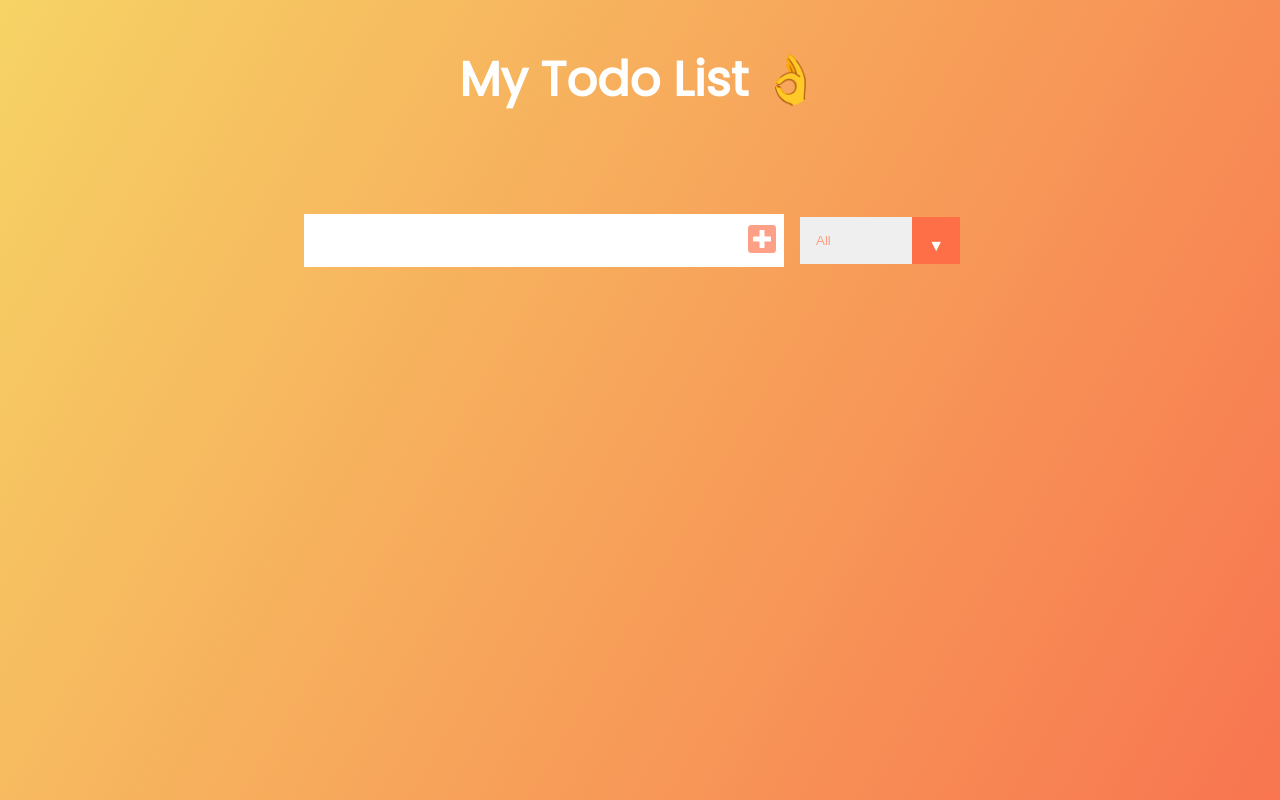
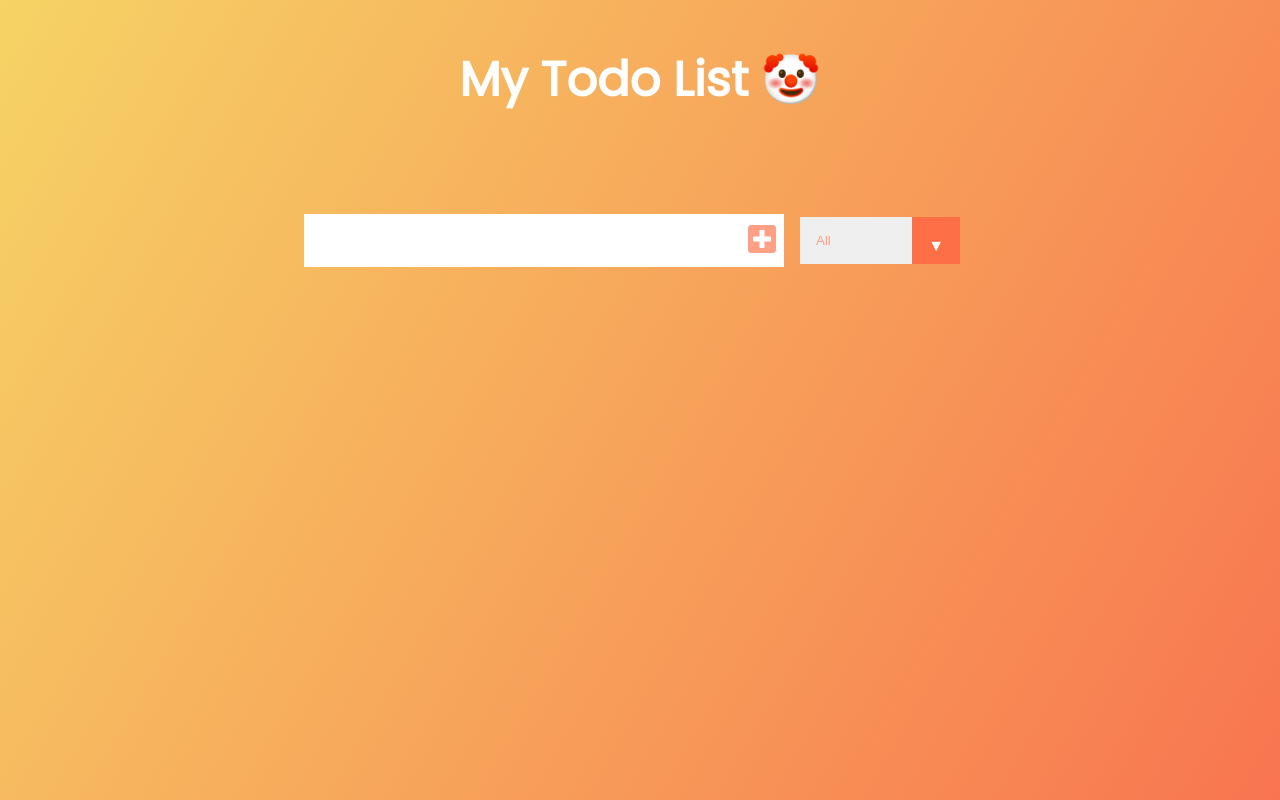
Before and after one commit to rmotafreitas/Todo-List-with-Javascript, a plain HTML site: page index.html in a window 1280 px wide. Drawn offline with Linux system fonts and the light colour scheme.

Commit message:
👌 -> 🤡

```diff
--- a/index.html
+++ b/index.html
@@ -18,9 +18,7 @@
   </head>
   <body>
     <header>
-      <h1>My Todo List 👌</h1>
-
-
+      <h1>My Todo List 🤡</h1>
     </header>
     <form>
       <input type="text" class="todo-input" />
```
